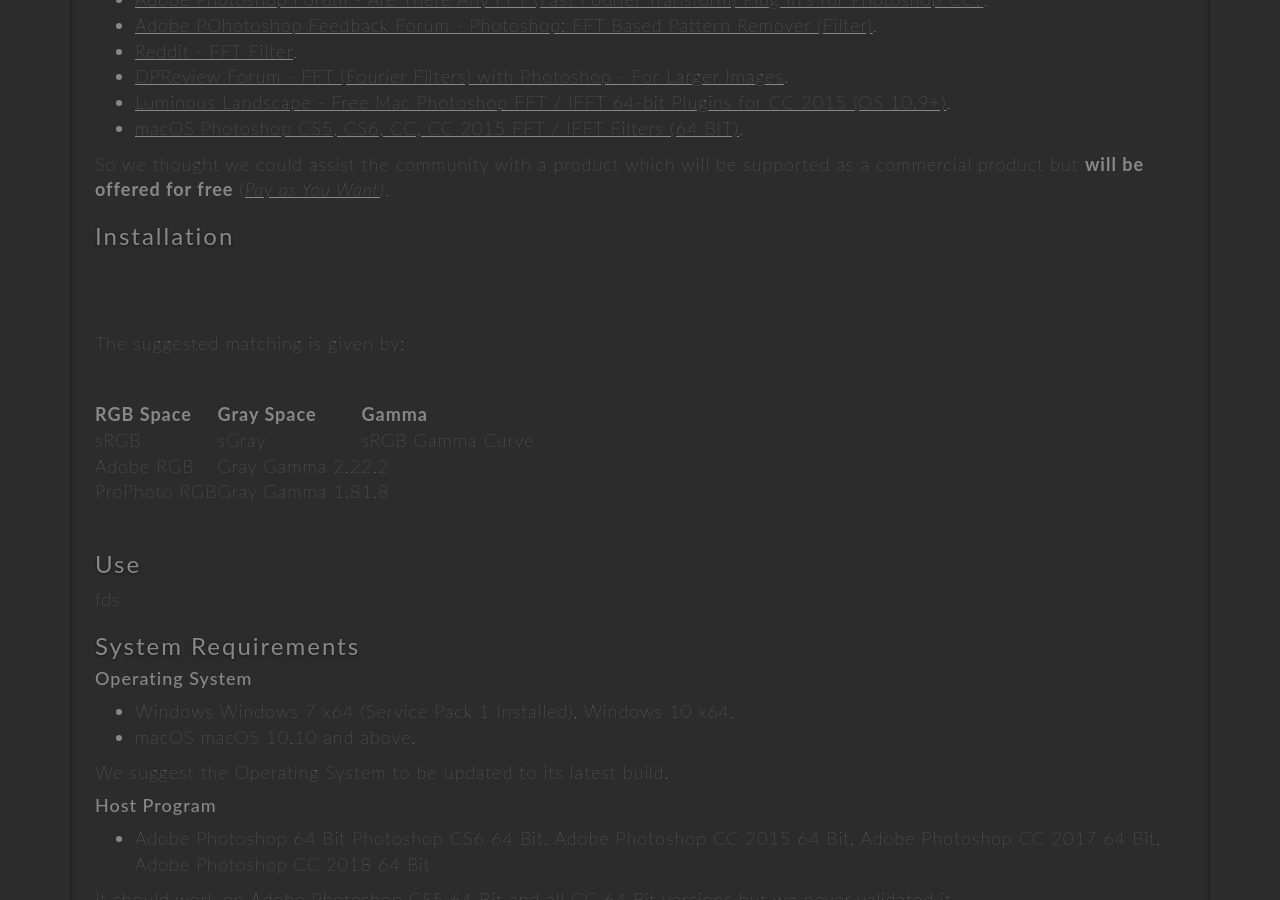
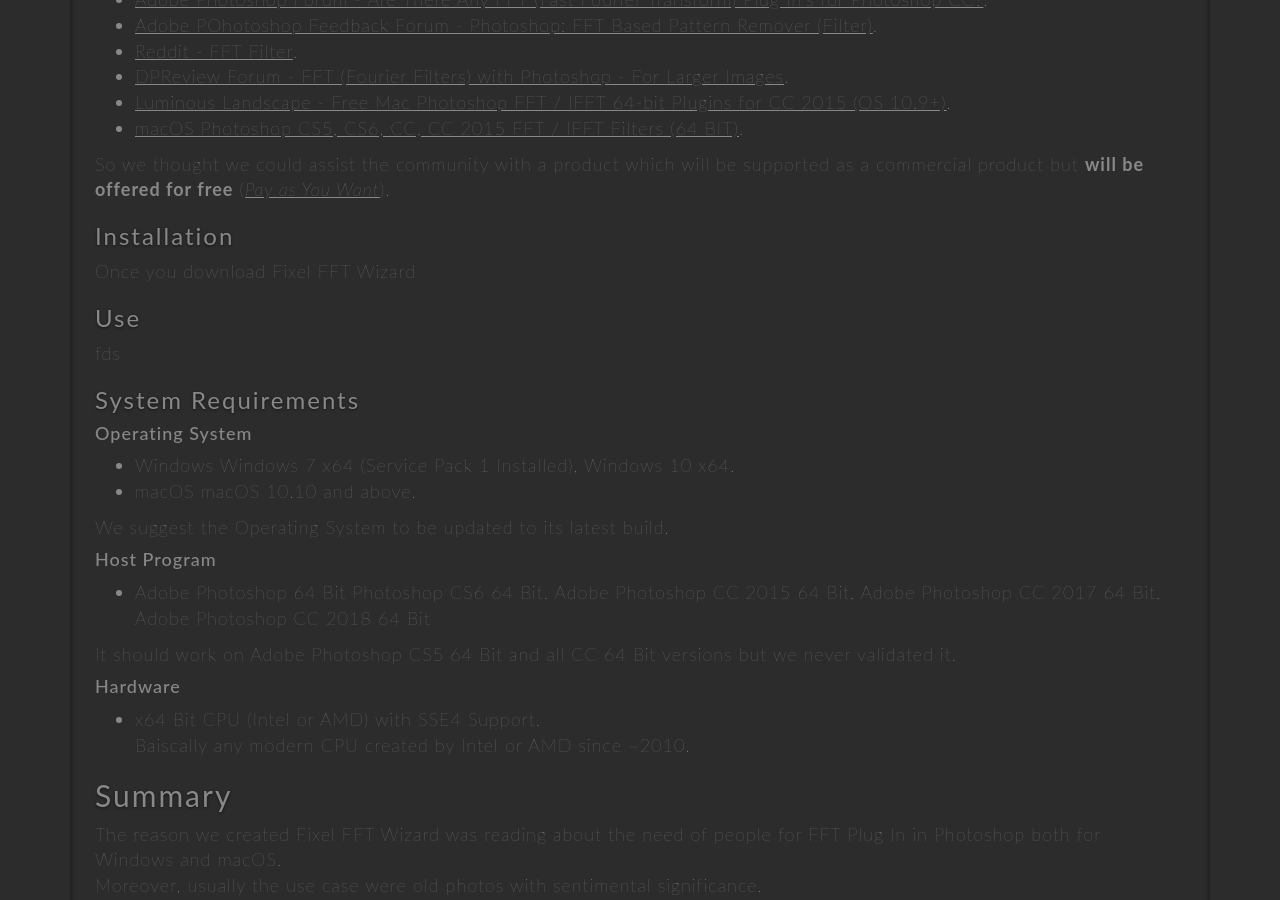
Before and after one commit to FixelAlgorithmsTeam/fixel, a Jekyll site: the page built from _posts/2018-07-30-fixel-fft-wizard-1-ps.md, in a window 1280 px wide and 900 px high, scrolled down 2129 px. Built offline with Jekyll 4.4.1, drawn with Linux system fonts in a browser that asks for light colours; nearby versions of some CDN libraries; comment, search, counter and statistics services are not loaded.

Commit message:
New 	- 	Updated Blog Post (Hidden Mode) - "Fixel FFT Wizard". Fixed 	- 	B Known Issues 	-	C To Do 	- 	Enable MathJax (See documentation). Remarks 	- 	E

```diff
--- a/_posts/2018-07-30-fixel-fft-wizard-1-ps.md
+++ b/_posts/2018-07-30-fixel-fft-wizard-1-ps.md
@@ -75,23 +75,9 @@
 
 So we thought we could assist the community with a product which will be supported as a commercial product but **will be offered for free** ([*Pay as You Want*](https://en.wikipedia.org/wiki/Pay_what_you_want)).
 
+### Installation
 
-### Installation
-<br>
-
-<br>
-
-The suggested matching is given by:
-
-<br>
-
-| RGB Space    	| Gray Space     	| Gamma            	|
-|--------------	|----------------	|------------------	|
-| sRGB         	| sGray          	| sRGB Gamma Curve 	|
-| Adobe RGB    	| Gray Gamma 2.2 	| 2.2              	|
-| ProPhoto RGB 	| Gray Gamma 1.8 	| 1.8              	|
-
-<br>
+Once you download Fixel FFT Wizard
 
 ### Use
 
@@ -138,7 +124,17 @@
 
 
 <!--
+<figure>
 ![test](https://i.imgur.com/mcnGYL4.png){:class="center-img"}
+<figcaption>
+Try this...
+</figcaption>
+</figure>
+-->
+
+<!--
+<figure>
+<img src="https://i.imgur.com/mcnGYL4.png" alt="Italian Trulli" class="center-img">
 <figcaption>
 Try this...
 </figcaption>
@@ -179,6 +175,7 @@
   [88]: {{site.baseurl}}/news/2018/03/luminosity-mask-001 "Luminosity Mask - How Does It (Really) Works?"
   [88]: http://fotographee.com/tutorial-image-editing-luminosity-masks/ "Luminosity Mask: The Complete Kickstarter’s Guide"
   [88]: https://www.youtube.com/watch?v=xvjno4d8uJ8 "How to Generate the Classic Luminosity Masks Using Mask / Channel Operations (Add, Subtract, Intersect [Multiply])"
+  [98]: https://fixelalgorithms.co "Fixel FFT Wizard"
   [99]: https://fixelalgorithms.co "Fixel Algorithms"
   [Figure001]: {{site.baseurl}}/news/images/LuminosityMask001/GrayScaleImageGeneration.png "Figure 001 - Extracting Luminosity Channel from RGB Image"
   [Figure002]: {{site.baseurl}}/news/images/LuminosityMask001/MaskGenerator.png "Figure 002 - Mapping Grayscale Image into Luminosity Mask"
```
Also changed, not shown: other parts of _posts/2018-07-30-fixel-fft-wizard-1-ps.md (+2 -2 lines), news/images/FixelFFTWizard/FFTFilterRemovePattern.gif (added).
